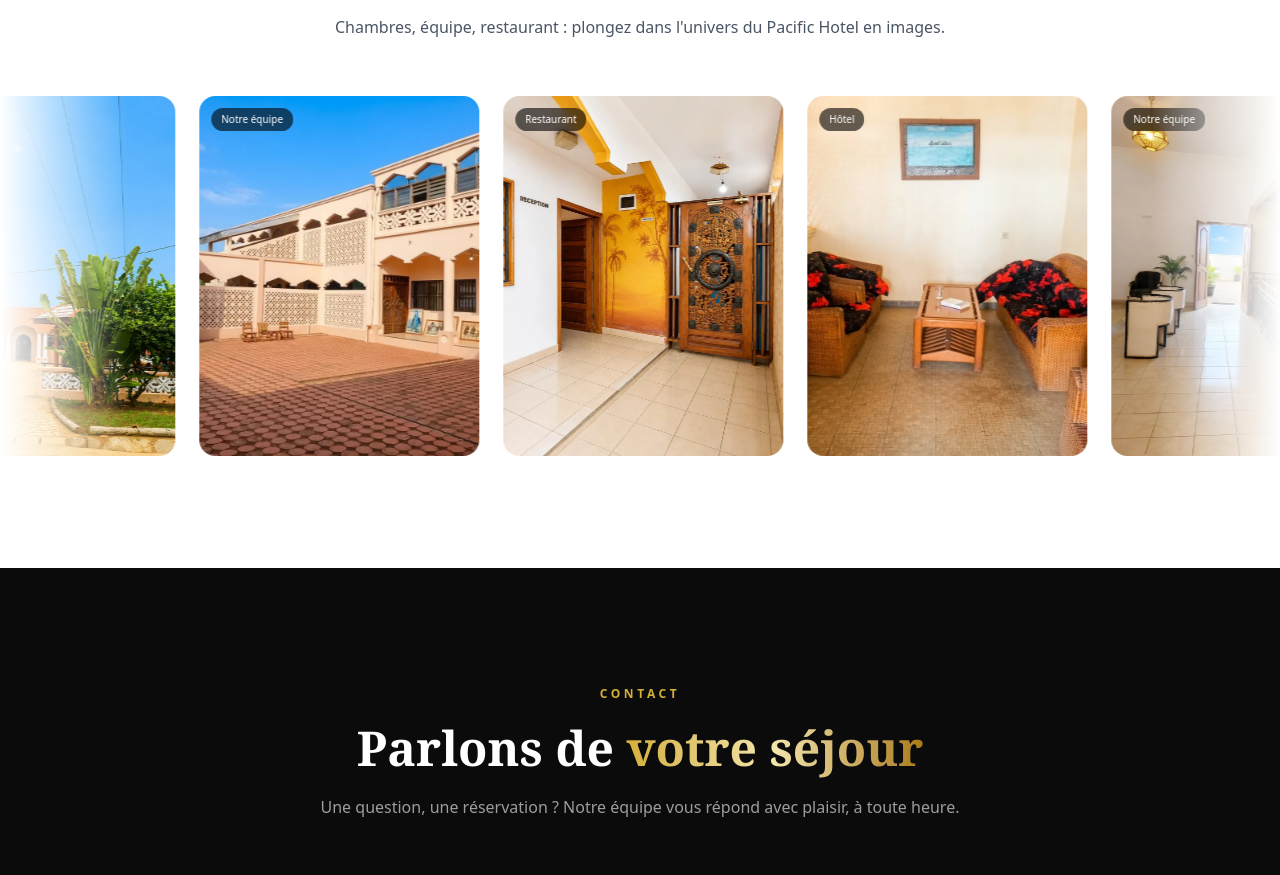
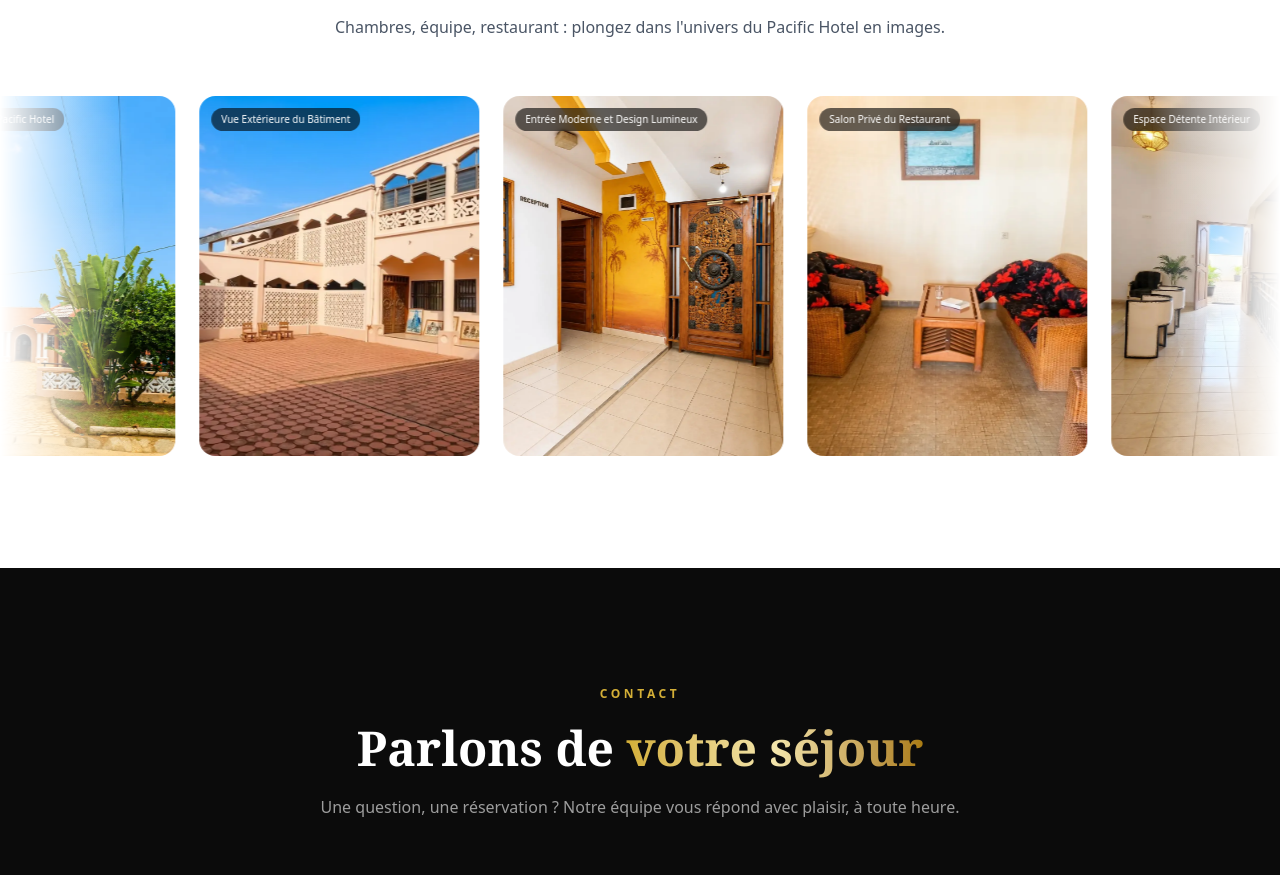
Before and after one commit to biloa2005/pacific-city-hotel, a Next.js app: page / in a window 1280 px wide. Shown: the part 5662-6537 px from the top of the page. Built offline with nearby package versions, Linux system fonts and the light colour scheme; grey boxes are pictures that could not be loaded.

Commit message:
nom des images dans la gallery

```diff
--- a/components/Gallery.tsx
+++ b/components/Gallery.tsx
@@ -14,50 +14,50 @@ const GALLERY: GalleryImage[] = [
   {
     id: '1',
     src: '/gallerie/bar.webp',
-    alt: 'Façade du Pacific Hotel',
-    category: 'Hôtel',
+    alt: 'Restauration',
+    category: 'Bar Cocktail et Détente',
   },
   {
     id: '2',
     src: '/gallerie/accueil.webp',
-    alt: 'Façade avant du Pacific Hotel',
-    category: 'Hôtel',
+    alt: 'Hôtel',
+    category: 'Façade avant du Pacific Hotel',
   },
   {
     id: '3',
     src: '/gallerie/parking.webp',
-    alt: 'Équipe du Pacific Hotel',
-    category: 'Notre équipe',
+    alt: 'Établissement',
+    category: 'Vue Extérieure du Bâtiment',
   },
   {
     id: '4',
     src: '/gallerie/porte%20ancienne.webp',
-    alt: 'Restaurant du Pacific Hotel',
-    category: 'Restaurant',
+    alt: 'Etablissement',
+    category: 'Entrée Moderne et Design Lumineux',
   },
   {
     id: '5',
     src: '/gallerie/reception%20prive.webp',
-    alt: "Hall d'accueil",
-    category: 'Hôtel',
+    alt: "Établissement",
+    category: 'Salon Privé du Restaurant',
   },
   {
     id: '6',
     src: '/gallerie/repos.webp',
-    alt: 'Personnel en salle',
-    category: 'Notre équipe',
+    alt: 'Espaces Communs',
+    category: 'Espace Détente Intérieur',
   },
   {
     id: '7',
     src: '/gallerie/salle%20de%20conference.jpg',
-    alt: 'Suite Junior',
-    category: 'Chambres',
+    alt: 'Affaires & Réunions',
+    category: 'Salle de Conférence',
   },
   {
     id: '8',
     src: '/gallerie/vue.webp',
-    alt: 'Piscine et espace détente',
-    category: 'Loisirs',
+    alt: 'Parking Privé et Sécurisé',
+    category: 'Parking',
   },
 ];
 
```
